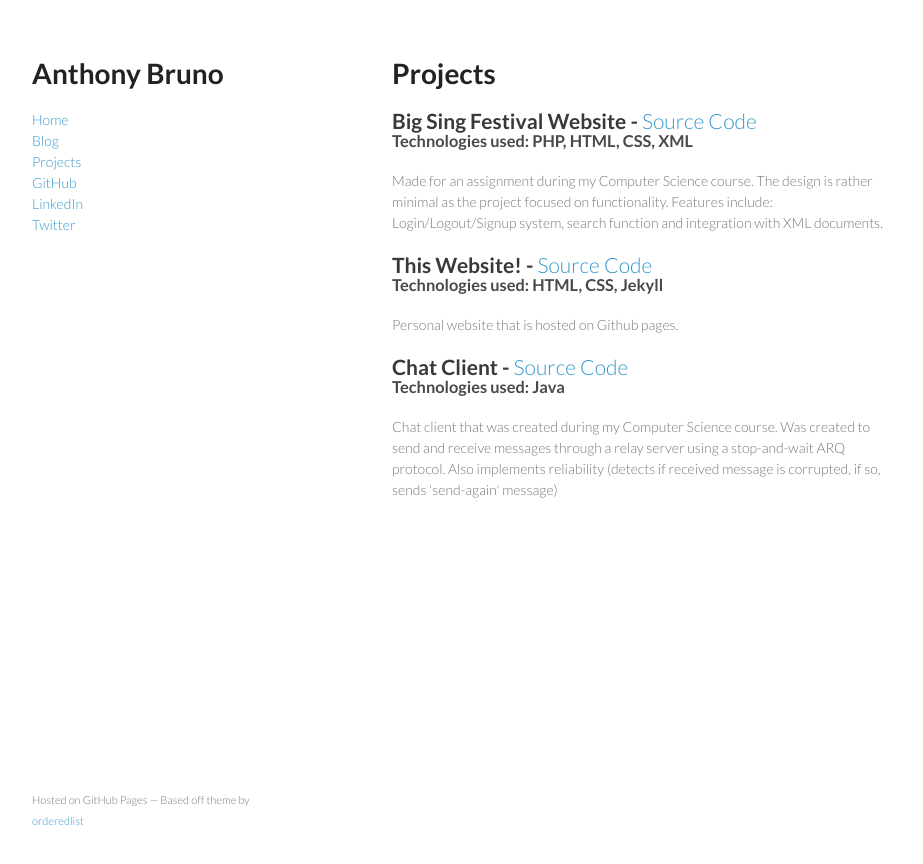
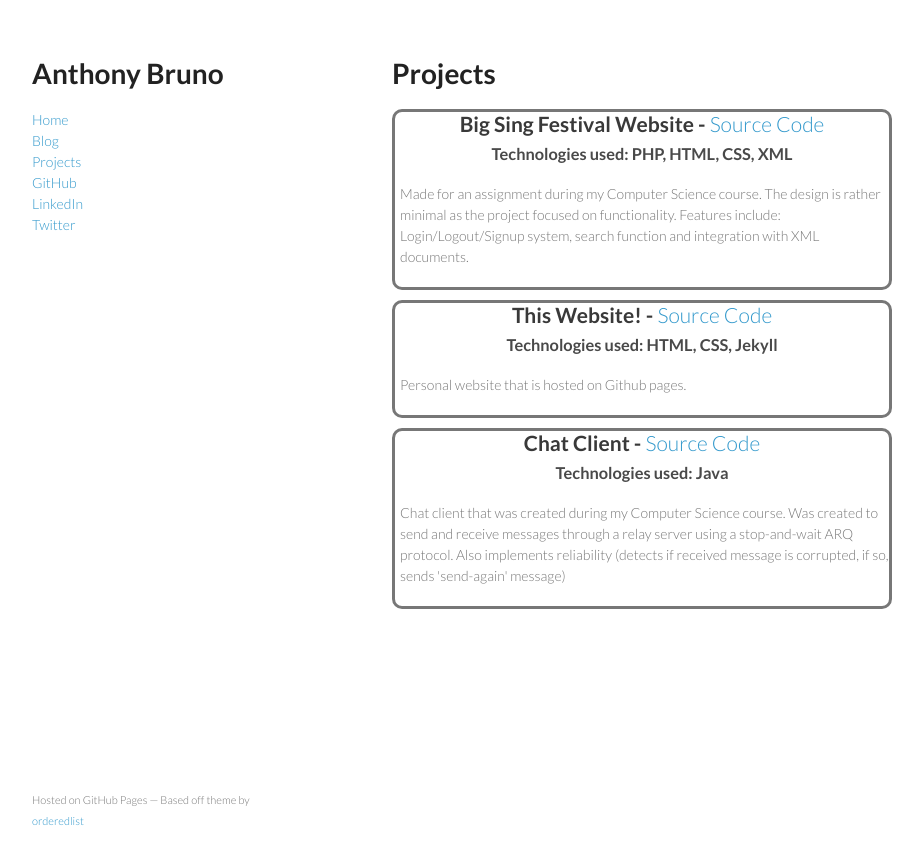
Before and after one commit to AussieGuy0/anthonybruno.dev, a Jekyll site: the page built from projects.html, in a window 1280 px wide. Shown: the top 864 px of the page, without its empty margins (178-1101 px from the left). Built offline with Jekyll 4.4.1, drawn with Linux system fonts in a browser that asks for light colours.

Commit message:
Changed CSS for project page

```diff
--- a/stylesheets/styles.css
+++ b/stylesheets/styles.css
@@ -183,10 +183,22 @@ footer {
   bottom:50px;
 }
 
-.project h1, h2 {
-  margin-bottom: 0px;
+.project {
+  margin-bottom: 10px;
+  border-style: solid;
+  border-radius: 10px;
+}
+.project  h2 {
+  margin-bottom: 10px;
 }
 
+.project h2, h3 {
+  text-align: center;
+}
+
+.project p {
+  margin-left: 5px;
+}
 @media print, screen and (max-width: 960px) {
 
   div.wrapper {
```
Also changed, not shown: 1 other file.
